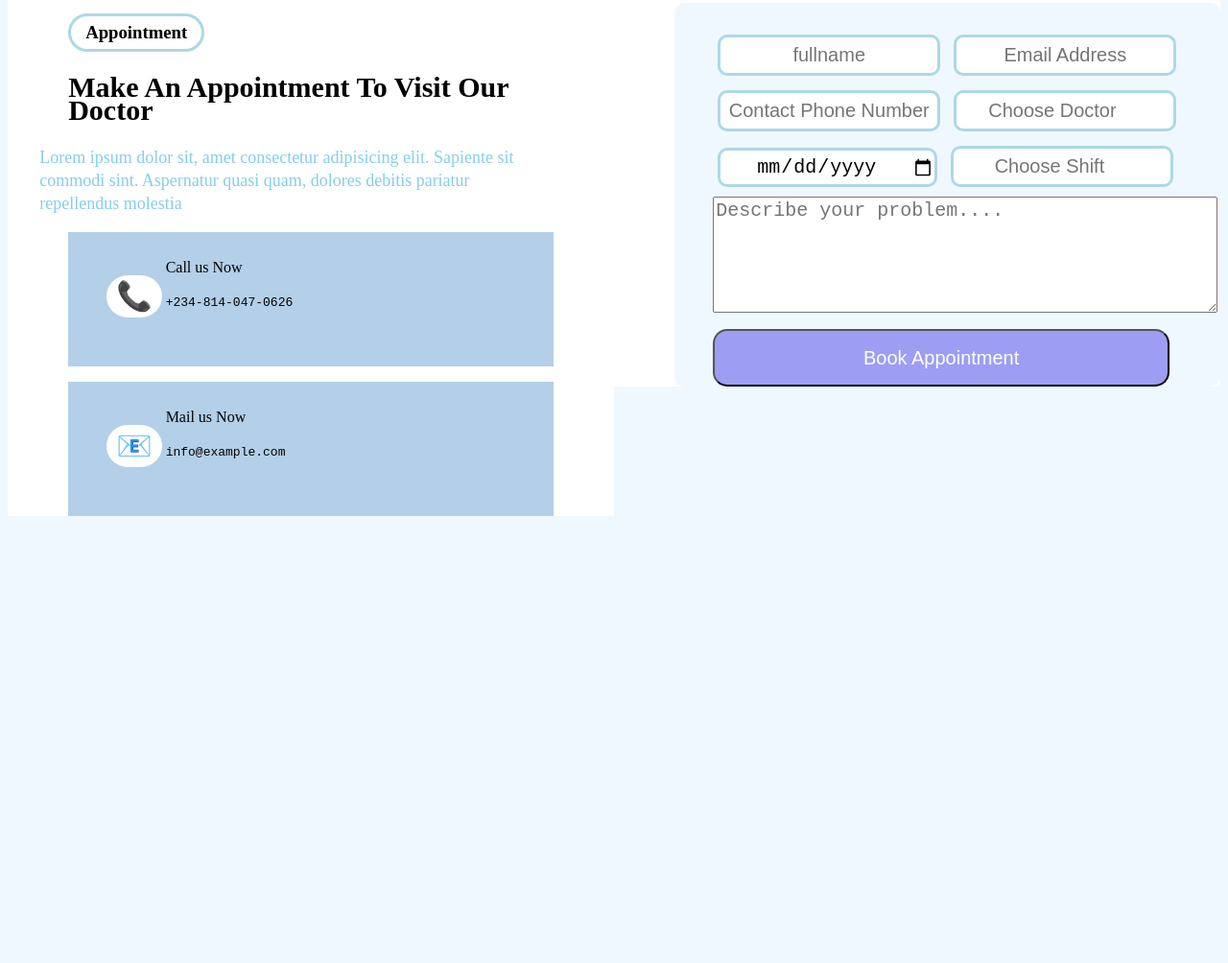
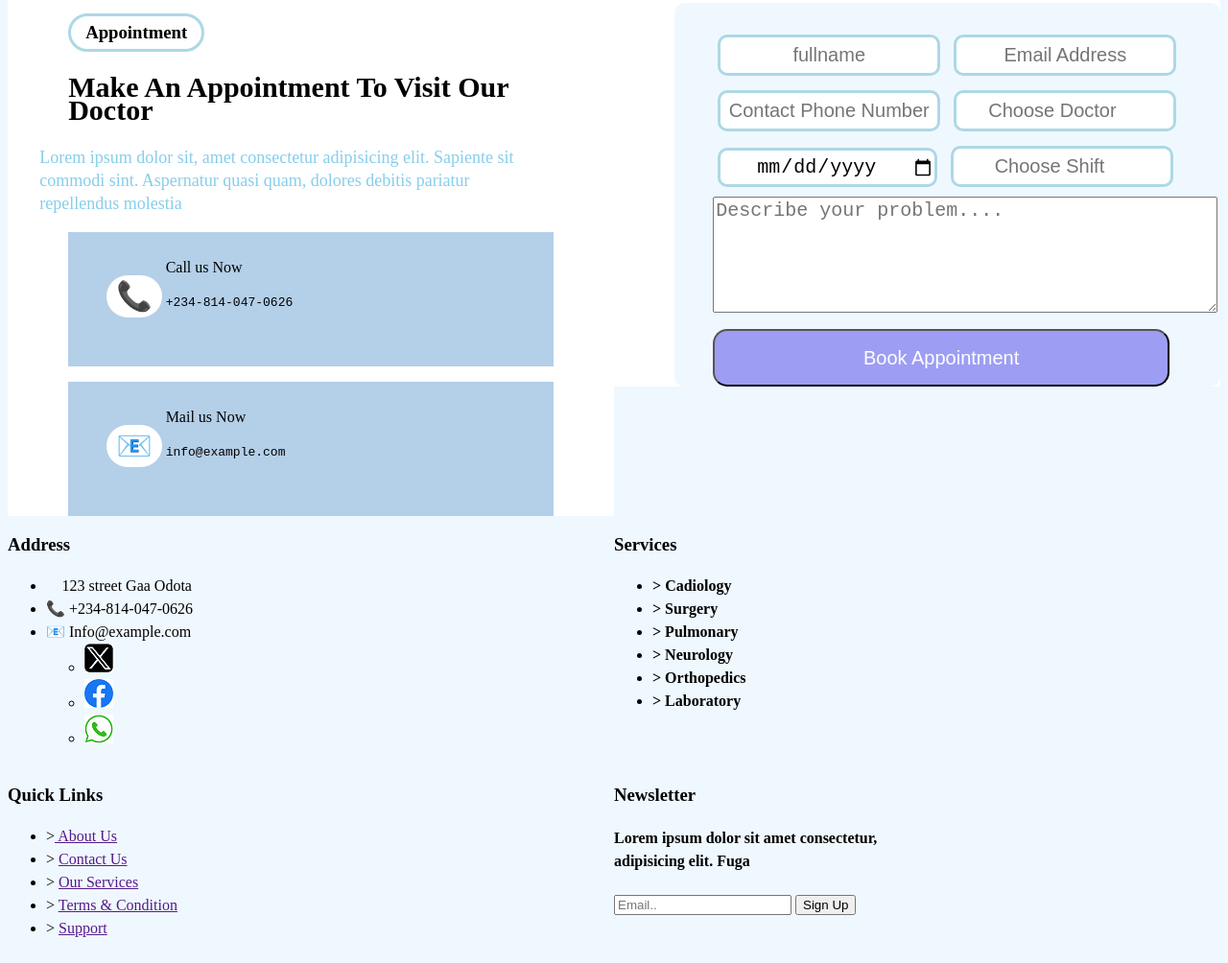
Before and after one commit to RISkylollipopcopy/RISkylollipopcopy.github.io, a plain HTML site: page home.html in a window 1280 px wide. Shown: the part 4440-5444 px from the top of the page at 96% size. Before the commit the page ends 4986 px from the top, so only its background shows below. Drawn offline with Linux system fonts and the light colour scheme.

Commit message:
Update home.html

```diff
--- a/home.html
+++ b/home.html
@@ -2,7 +2,7 @@
 <html lang="en">
 	<head>
 		<meta charset="UTF-8" />
-		<meta Name="viewport" content="width=device-width, initial-scale=1.0" />
+		<meta Name="viewport" content="width=device-width, initial-scale=1.0" shrink-to-fit=no/>
 		<title>TELEMEDICINE</title>
 		<link rel="stylesheet" href="homestyle.css" />
 	</head>
@@ -443,7 +443,55 @@
 </section>
 
 
+<footer>
+	<div class="sectfoot">
+		<div class="row">
+			<div class="col-lg-3 col-md-6 col-sm-12">
+<h3>Address</h3>
+				<ul class="line">
+					<li><b>&#61987;</b> 123 street Gaa Odota</li>
+					<li><b>&#128222;</b> +234-814-047-0626</li>
+					<li><b>&#128231;</b> Info@example.com</li>
+					<ul>
+						<li><a href=""><img src="twitter.avif" alt=""></a></li>
+						<li><a href=""><img src="facebookicon.png" alt=""></a></li>
+						<li><a href=""><img src="whatsappicon.png" alt=""></a></li>
+					</ul>
+				</ul>
+			</div>
 
+			<div class="col-lg-3 col-md-6 col-sm-12">
+				<h3>Services</h3>
+				<ul>
+				<li style="font-weight: 900;"><b><b>&#x3E;</b></b>  Cadiology</li>
+				<li style="font-weight: 900;">&#x3E;  Surgery</li>
+				<li style="font-weight: 900;">&#x3E;  Pulmonary</li>
+				<li style="font-weight: 900;">&#x3E;  Neurology</li>
+				<li style="font-weight: 900;">&#x3E;  Orthopedics</li>
+				<li style="font-weight: 900;">&#x3E;  Laboratory</li>
+			</ul>
+			</div>
+
+			<div class="col-lg-3 col-md-6 col-sm-12">
+				<h3>Quick Links</h3>
+				<ul>
+					<li>&#x3E;<a href="">  About Us</a></li>
+					<li>&#x3E; <a href=""> Contact Us</a></li>
+					<li>&#x3E; <a href=""> Our Services</a></li>
+					<li>&#x3E; <a href=""> Terms & Condition</a></li>
+					<li>&#x3E; <a href=""> Support</a></li>
+				</ul>
+			</div>
+
+			<div class="col-lg-3 col-md-6 col-sm-12">
+				<h3>Newsletter</h3>
+				<h4>Lorem ipsum dolor sit amet consectetur, <br>
+					adipisicing elit. Fuga</h4>
+				<input type="email" placeholder="Email.."> <button type="submit">Sign Up</button>
+			</div>
+		</div>
+	</div>
+</footer>
 
 
 
```
